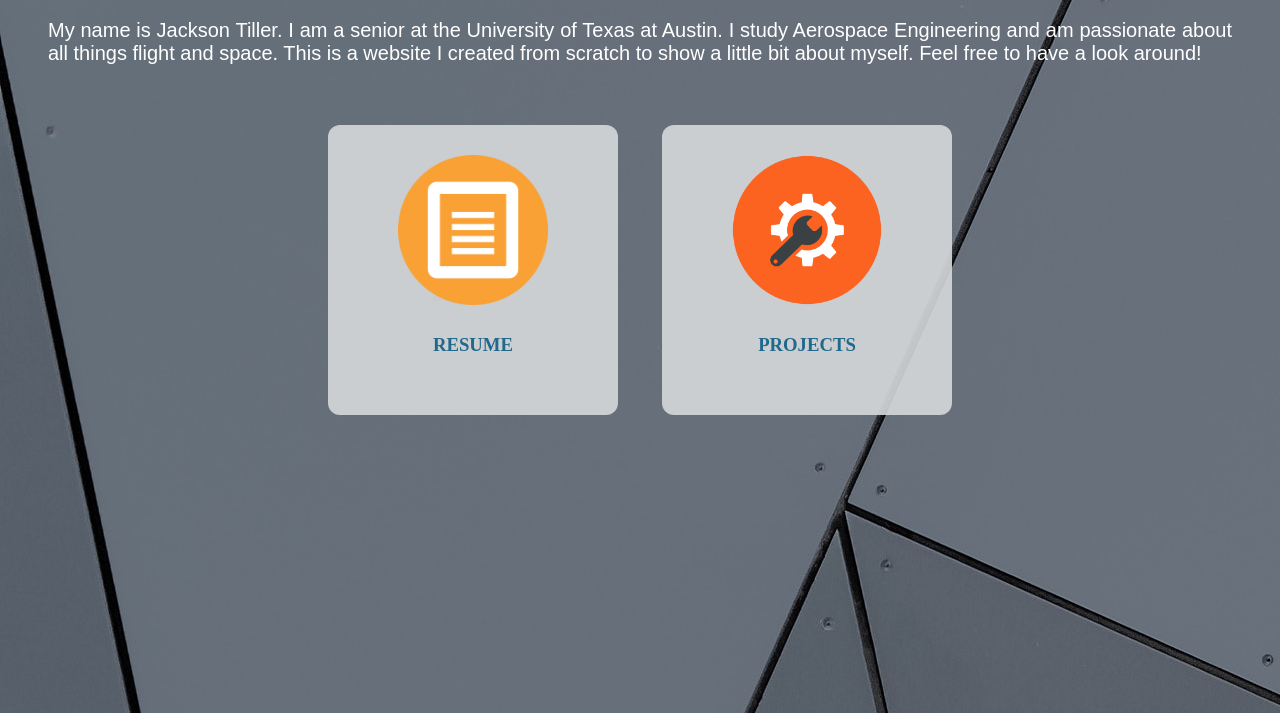
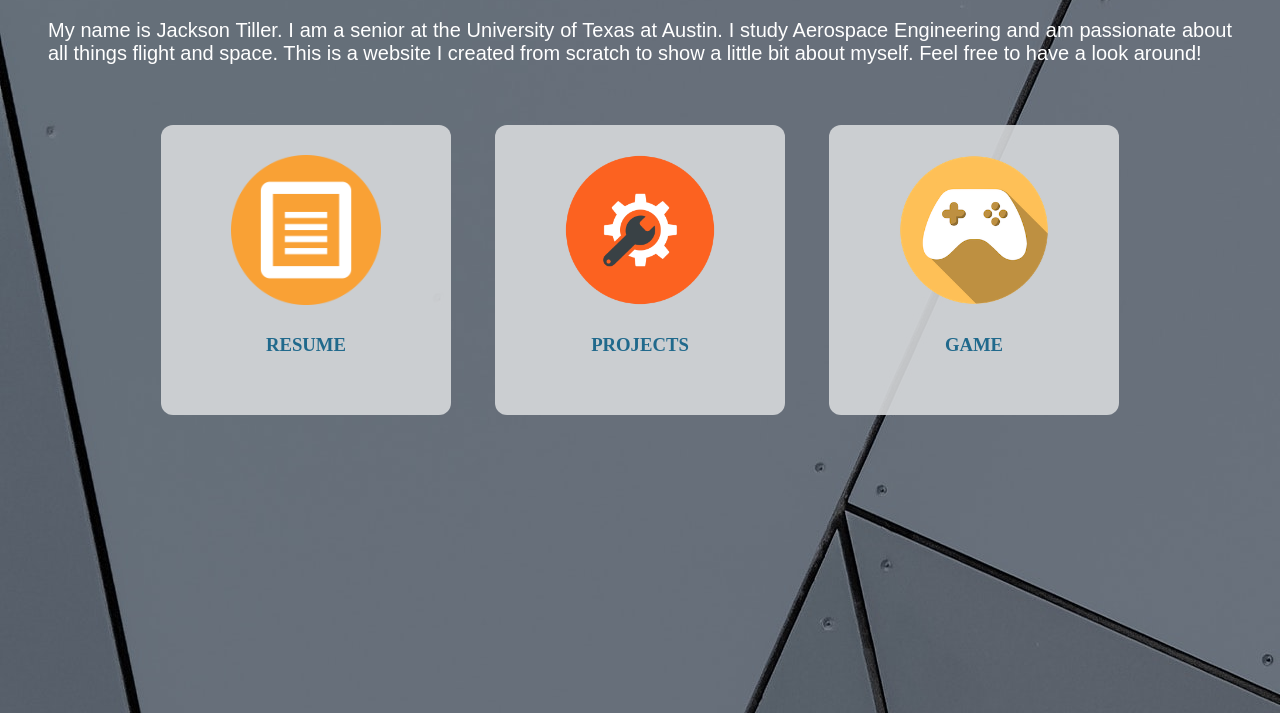
Before and after one commit to jtiller/jtiller.github.io, a plain HTML site: page index.html in a window 1280 px wide. Shown: the part 87-800 px from the top of the page. Drawn offline with Linux system fonts and the light colour scheme; a web font is replaced by a local one.

Commit message:
added game

```diff
--- a/index.html
+++ b/index.html
@@ -20,9 +20,6 @@
 		to show a little bit about myself. Feel free to have a look around!
 	</div>
 
-
-
-
 	<center>
 	<div class= "icons">
 <!-- *************FIRST ICON****************************-->
@@ -38,6 +35,15 @@
 				 <img src="images/projects_icon.png" alt="Resume">
 				 <center><h3>PROJECTS</h3></center>
 	  </div>
+
+		<!-- *************Third ICON*************************-->
+			<div class="right">
+					<a href = game.html>
+					 <img src="images/game_icon.png" alt="Resume">
+				 </a>
+					 <center><h3>GAME</h3></center>
+			</div>
+
 </div>
 </center>
 
--- a/styles.css
+++ b/styles.css
@@ -77,3 +77,11 @@ div {
     width: 150px;
     height: 150px;
 }
+
+.right img {
+    display: block;
+    margin: auto;
+    padding: 10px;
+    width: 150px;
+    height: 150px;
+}
```
Also changed, not shown: game.html (added, +13 -0 lines), images/game_icon.png (added).
